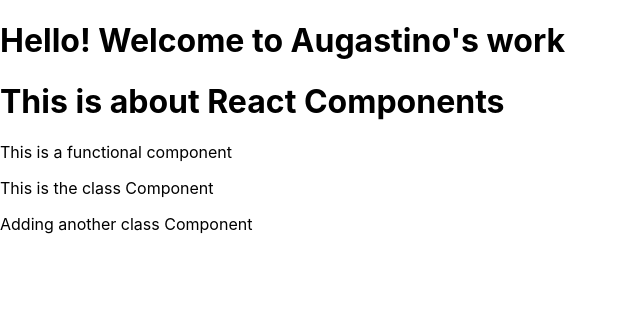
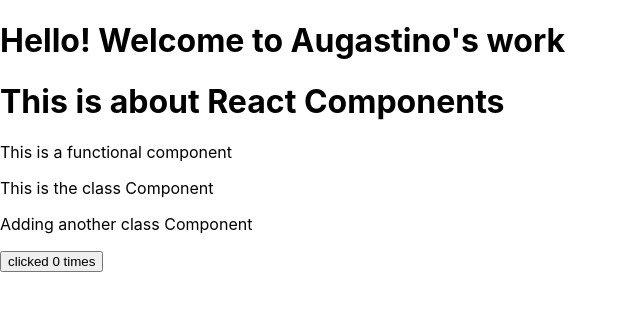
Before and after one commit to Birkofniki/Reactjs_PracticeApp, a React (Create React App) app: page / in a window 1280 px wide. Shown: the top 310 px of the page, without its empty margins (0-640 px from the left). Built offline with nearby package versions, Linux system fonts and the light colour scheme.

Commit message:
added a click component called ClickComp, which prints the number of tinmes it has been clicked.

```diff
--- a/src/App.js
+++ b/src/App.js
@@ -3,6 +3,7 @@
 // import './App.css';
 import FunctionalComp from './Components/FunctionalComp';
 import {ClassComp1, ClassComp2} from "./Components/ClassComp";
+import ClickComp from "./Components/ClickComp";
 
 function App() {
   return (
@@ -12,6 +13,7 @@
       <FunctionalComp></FunctionalComp>
       <ClassComp1 /> {/* self closing tag, also to comment we use braces first*/}
       <ClassComp2 />
+      <ClickComp />
       </div>
   );
 } // The component names can be container tags e.g (<FunctionalComp></FunctionalComp>), or self-closing, e.g  <FunctionalComp /> ......
--- a/src/Components/ClickComp.js
+++ b/src/Components/ClickComp.js
@@ -1,10 +1,22 @@
 import React, {Component} from "react"
 
 export class ClickComp extends Component {
-    render(){
+constructor(props){
+    super(props)
+    this.state={
+        count:0
+
+    };
+}
+UpdateClick=() =>{
+    this.setState({count: this.state.count + 1});
+}
+
+render(){
+    const{count}= this.state;
         return(
         <div>
-<button>Clicked 1 times</button>
+<button onClick={this.UpdateClick}>clicked {count} times</button>
         </div>
         );
 
```
